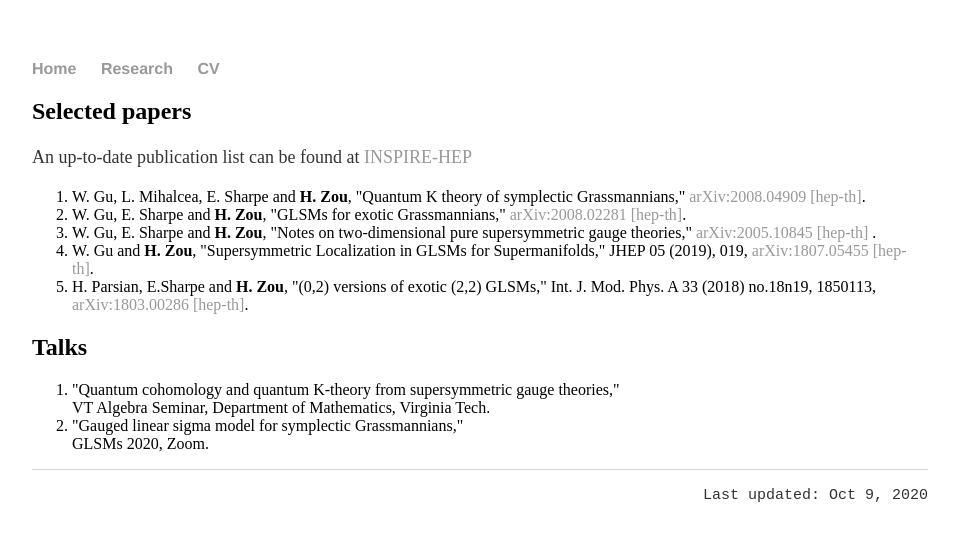
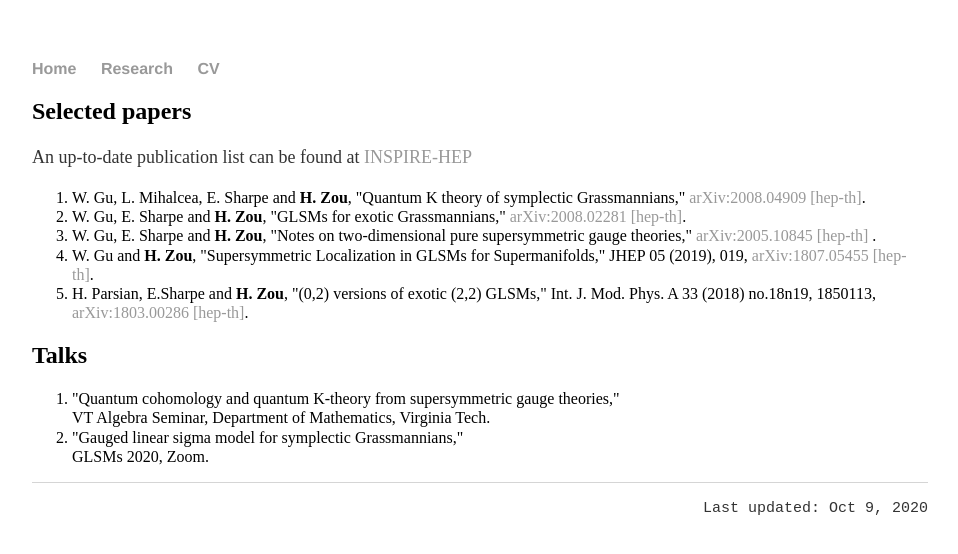
Before and after one commit to hhzou/hhzou.github.io, a Jekyll site: the page built from research/index.html, in a window 1280 px wide. Shown: the top 554 px of the page, without its empty margins (160-1118 px from the left). Built offline with Jekyll 4.4.1, drawn with Linux system fonts in a browser that asks for light colours.

Commit message:
Update main.css

```diff
--- a/css/main.css
+++ b/css/main.css
@@ -41,3 +41,5 @@ ul.posts {
 ul.posts li {
     list-style: none;
 }
+
+ol {line-height:120%}
```
